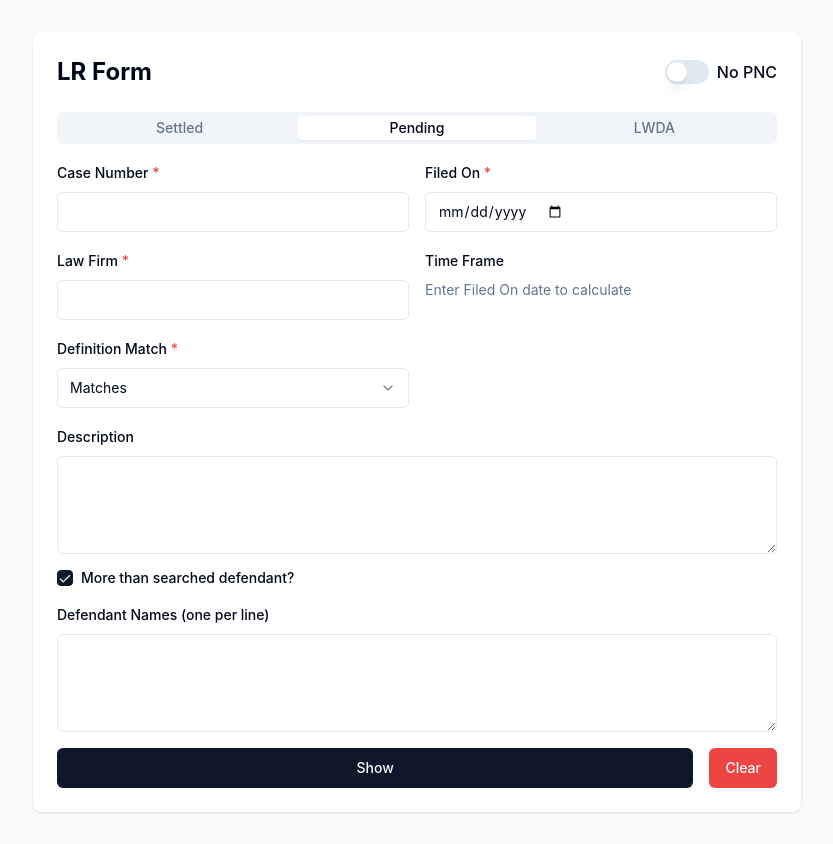
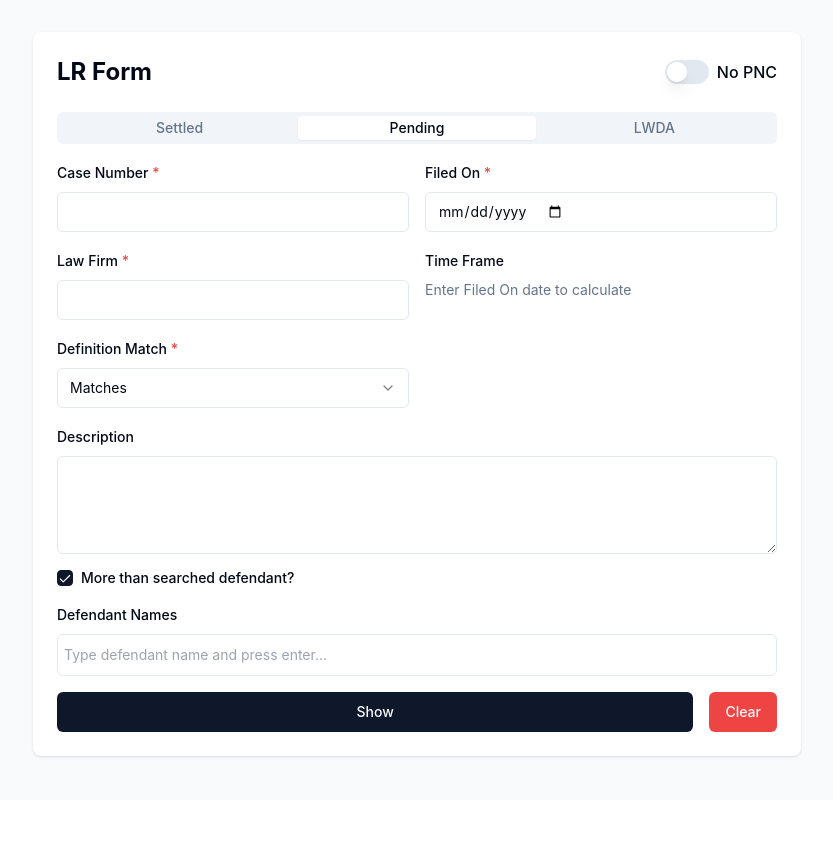
Before and after one commit to Gevork-Manukyan/LR-Form, a React (Vite) app: page / in a window 1280 px wide. Both pictures are taken after a click on the checkbox 288 px from the left and 578 px from the top of the page. Shown: the whole page, without its empty margins (223-1056 px from the left). After the commit the page ends 800 px from the top, so only its background shows below. Built offline with nearby package versions, Linux system fonts and the light colour scheme; the HTML template or start-up script is replaced by a standard one.

Commit message:
replaces textarea for defendant names with TagInput component for improved user experience and input handling

```diff
--- a/src/components/form/fields/CommonFields.tsx
+++ b/src/components/form/fields/CommonFields.tsx
@@ -1,5 +1,6 @@
 import { FormData } from '../../../types/form'
 import { Checkbox } from "../../ui/checkbox"
+import { TagInput } from "../../ui/tag-input"
 
 interface CommonFieldsProps {
   formData: FormData
@@ -51,18 +52,12 @@ export function CommonFields({
       {formData.hasMultipleDefendants && (
         <div className="space-y-2">
           <label htmlFor="defendantNames" className="text-sm font-medium leading-none peer-disabled:cursor-not-allowed peer-disabled:opacity-70">
-            Defendant Names (one per line)
+            Defendant Names
           </label>
-          <textarea
-            name="defendantNames"
-            id="defendantNames"
-            rows={4}
-            className="flex min-h-[80px] w-full rounded-md border border-input bg-background px-3 py-2 text-sm ring-offset-background placeholder:text-muted-foreground focus-visible:outline-none focus-visible:ring-2 focus-visible:ring-ring focus-visible:ring-offset-2 disabled:cursor-not-allowed disabled:opacity-50"
-            value={formData.defendantNames.join('\n')}
-            onChange={(e) => setFormData({
-              ...formData,
-              defendantNames: e.target.value.split('\n')
-            })}
+          <TagInput
+            tags={formData.defendantNames}
+            onChange={(tags) => setFormData({ ...formData, defendantNames: tags })}
+            placeholder="Type defendant name and press enter..."
           />
         </div>
       )}
--- /dev/null
+++ b/src/components/ui/tag-input.tsx
@@ -0,0 +1,60 @@
+import { X } from 'lucide-react'
+import { useState, KeyboardEvent, useRef } from 'react'
+
+interface TagInputProps {
+  tags: string[]
+  onChange: (tags: string[]) => void
+  placeholder?: string
+}
+
+export function TagInput({ tags, onChange, placeholder = 'Type and press enter...' }: TagInputProps) {
+  const [inputValue, setInputValue] = useState('')
+  const inputRef = useRef<HTMLInputElement>(null)
+
+  const handleKeyDown = (e: KeyboardEvent<HTMLInputElement>) => {
+    if (e.key === 'Enter' && inputValue.trim()) {
+      e.preventDefault()
+      onChange([...tags, inputValue.trim()])
+      setInputValue('')
+    } else if (e.key === 'Backspace' && !inputValue && tags.length > 0) {
+      e.preventDefault()
+      onChange(tags.slice(0, -1))
+    }
+  }
+
+  const removeTag = (index: number) => {
+    onChange(tags.filter((_, i) => i !== index))
+  }
+
+  return (
+    <div
+      className="flex flex-wrap gap-1.5 p-1.5 min-h-[40px] w-full rounded-md border border-input bg-background text-sm ring-offset-background placeholder:text-muted-foreground focus-within:outline-none focus-within:ring-2 focus-within:ring-ring focus-within:ring-offset-2"
+      onClick={() => inputRef.current?.focus()}
+    >
+      {tags.map((tag, index) => (
+        <div
+          key={index}
+          className="flex items-center gap-1 px-2 py-0.5 bg-gray-100 rounded-md text-sm"
+        >
+          <span>{tag}</span>
+          <button
+            type="button"
+            onClick={() => removeTag(index)}
+            className="text-gray-500 hover:text-gray-700"
+          >
+            <X className="h-3 w-3" />
+          </button>
+        </div>
+      ))}
+      <input
+        ref={inputRef}
+        type="text"
+        value={inputValue}
+        onChange={(e) => setInputValue(e.target.value)}
+        onKeyDown={handleKeyDown}
+        placeholder={tags.length === 0 ? placeholder : ''}
+        className="flex-1 min-w-[100px] bg-transparent outline-none py-1"
+      />
+    </div>
+  )
+}
```
